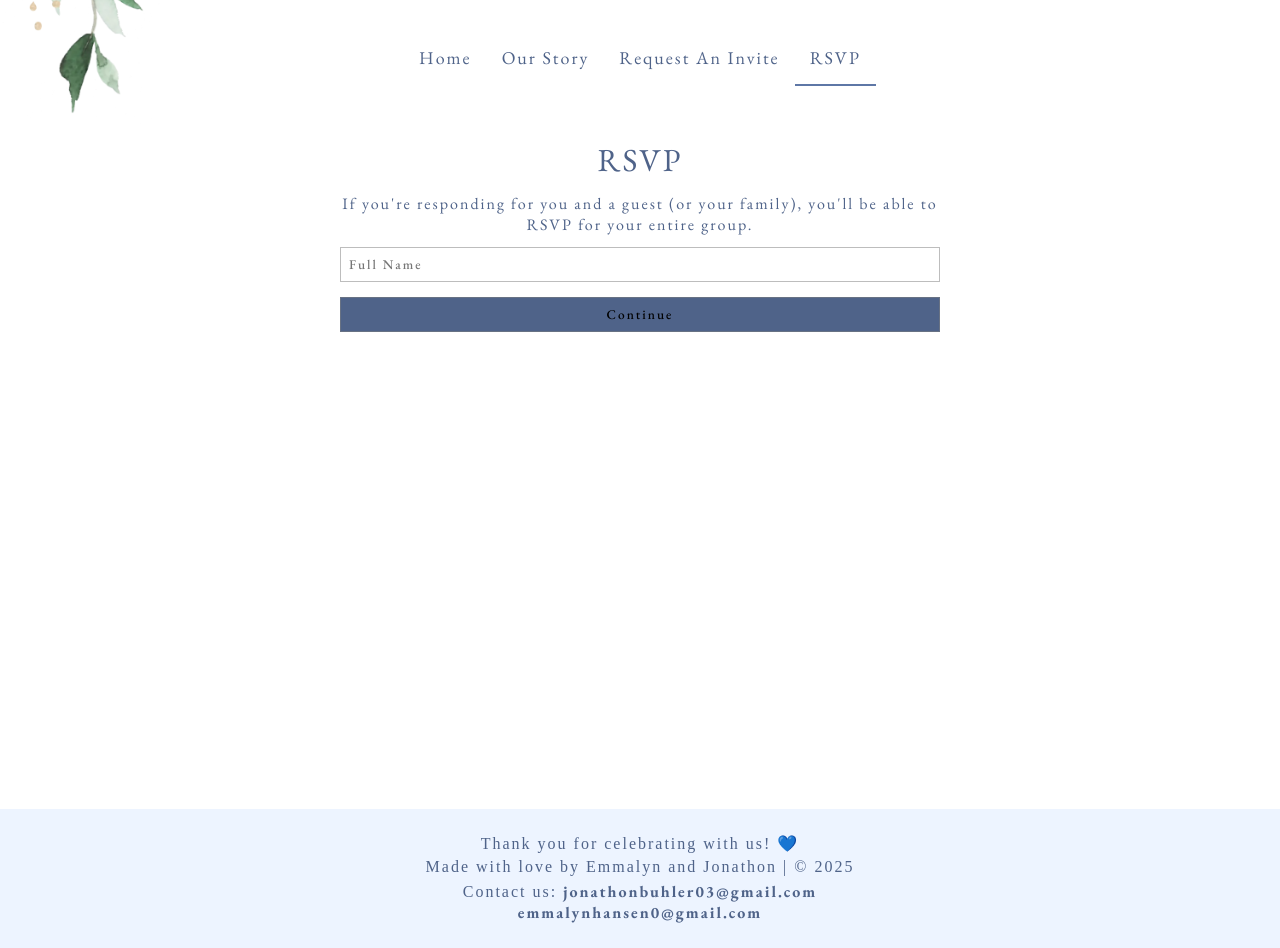
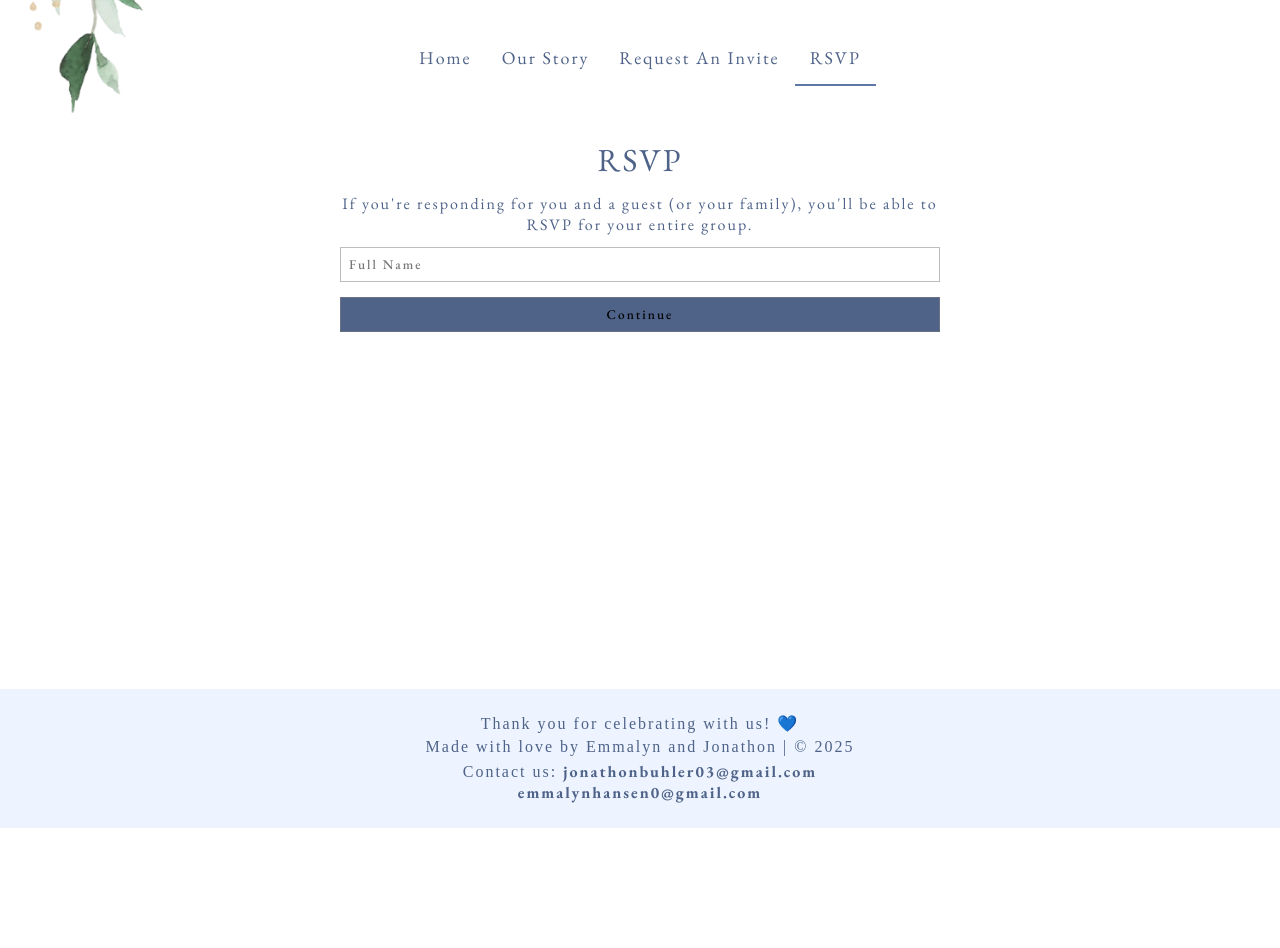
Before and after one commit to jonathonbuhler/Wedding-Website, a React (Vite) app in the folder frontend/: page /rsvp in a window 1280 px wide. Shown: the part 520-1468 px from the top of the page. After the commit the page ends 1348 px from the top, so only its background shows below. Built offline with nearby package versions, Linux system fonts and the light colour scheme; the HTML template or start-up script is replaced by a standard one.

Commit message:
added rsvp ui functionality

```diff
--- a/frontend/src/components/RSVP/RSVP.module.css
+++ b/frontend/src/components/RSVP/RSVP.module.css
@@ -7,7 +7,7 @@
   display: flex;
   flex-direction: column;
   gap: 12px;
-  min-height: 75vh;
+  min-height: 60vh;
   width: calc(100% - 30px);
   max-width: 600px;
   padding: 15px;
```
